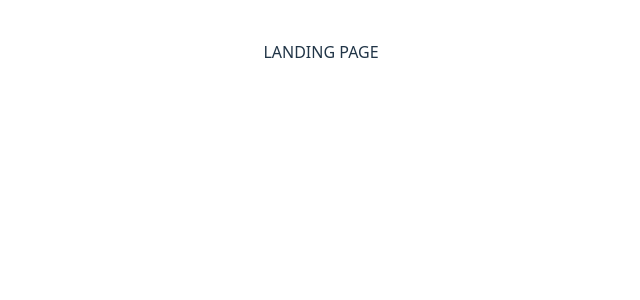
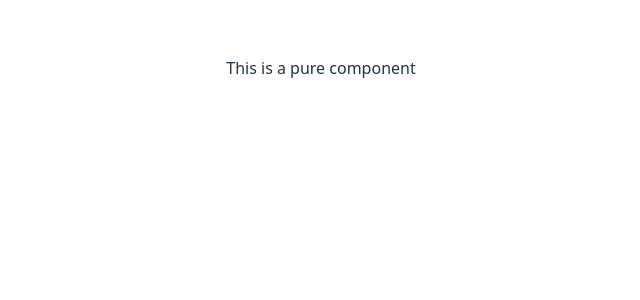
Before and after one commit to ChamodSilva/Module-7, a React (Vite) app in the folder ui/: page /page-four in a window 1280 px wide. Shown: the top 300 px of the page, without its empty margins (319-959 px from the left). Built offline with nearby package versions, Linux system fonts and the light colour scheme.

Commit message:
Up to date now

```diff
--- a/ui/src/App.jsx
+++ b/ui/src/App.jsx
@@ -1,6 +1,7 @@
 import { Container } from "@mui/material";
 import HomePage from "./containers/HomePage";
 import "./App.css";
+import AppRoutes from "./AppRoutes";
 
 function App()
 {
@@ -10,14 +11,8 @@ function App()
 
     // RETURN OF OUR VISUAL STUFF
     return (
-    <Container
-      sx=
-      {{
-        display: "flex",
-        height: "90vh",
-      }}
-    >
-      LANDING PAGE
+            <Container sx={{display: "flex", height: "90vh",}}>
+                <AppRoutes />
             </Container>
     );
 }
--- a/ui/src/AppRoutes.jsx
+++ b/ui/src/AppRoutes.jsx
@@ -1,26 +1,20 @@
-// special component containing all the possible routes for this app
-// any props passed into AppRoutes will also be passed onto
-// child components using {...props}
-function AppRoutes(props) {
-
+import { Typography } from "@mui/material";
+import HomePage from "./containers/HomePage";
+import { Routes, Route } from "react-router-dom";
+import PageThree from "./containers/PageThree";
+import PageFour from "./containers/PageFour";
+function AppRoutes(props)
+{
     return (
-    <Routes>
-        {/* index matches on default/home URL: / */}
-        <Route index element={<Homepage {...props} />} />
-
-        {/* nested routes, matches on /dash/messages etc */}
-        <Route path="dash" element={<DashboardPage {...props} />}>
-            <Route path="messages" element={<DashboardMessages />} />
-            <Route path="tasks" element={<DashboardTasks />} />
-        </Route>
-
-        <Route path='/about' element={<AboutPage {...props} />} />
-
-        {/* special route to handle if none of the above match */}
-        <Route path="*" element={<PageNotFound />} />
-    </Routes>
-    )
+        <Routes>
+            {/* index matches on default/home URL: / */}
+            <Route index element={<HomePage />} />
+            <Route path="/page-two" element={<Typography>Page 2</Typography>} />
+            <Route path="/page-three" element={<PageThree />} />
+            <Route path="/page-four" element={<PageFour />} />
+            {/* special route to handle if none of the above match */}
+            {/* <Route path="*" element={<PageNotFound />} /> */}
+        </Routes>
+    );
 }
-
 export default AppRoutes;
-// Name this file AppRoutes.jsx and store in new folder 'routes'
--- a/ui/src/components/ReactTemplate.jsx
+++ b/ui/src/components/ReactTemplate.jsx
@@ -2,7 +2,8 @@ import { useState } from "react";
 
 // NAME OF COMPONENT IS A ARROW FUNCTION
 
-const PureComponent = () => {
+function PureComponent()
+{
   // VARIABLES/STATE LIVE HERE
 
   // FUNCTIONS/EFFECTS LIVE HERE
@@ -15,7 +16,8 @@ const PureComponent = () => {
   );
 };
 
-const StatefulComponent = () => {
+function StatefulComponent()
+{
     const [on, setOn] = useState(false);
 
     return (
--- a/ui/src/containers/HomePage.jsx
+++ b/ui/src/containers/HomePage.jsx
@@ -1,4 +1,5 @@
-const HomePage = () => {
+function HomePage()
+{
     // VARIABLES/STATE LIVE HERE
 
     // FUNCTIONS/EFFECTS LIVE HERE
--- /dev/null
+++ b/ui/src/containers/PageFour.jsx
@@ -0,0 +1,15 @@
+function PageFour()
+{
+  // VARIABLES/STATE LIVE HERE
+
+  // FUNCTIONS/EFFECTS LIVE HERE
+
+  // RETURN LIVES HERE
+  return (
+    <div>
+      <p>This is a pure component</p>
+    </div>
+  );
+};
+
+export default PageFour;
--- /dev/null
+++ b/ui/src/containers/PageThree.jsx
@@ -0,0 +1,15 @@
+function PageThree()
+{
+  // VARIABLES/STATE LIVE HERE
+
+  // FUNCTIONS/EFFECTS LIVE HERE
+
+  // RETURN LIVES HERE
+  return (
+    <div>
+      <p>This is a pure component</p>
+    </div>
+  );
+};
+
+export default PageThree;
--- a/ui/src/main.jsx
+++ b/ui/src/main.jsx
@@ -2,9 +2,12 @@ import { StrictMode } from "react";
 import { createRoot } from "react-dom/client";
 import "./index.css";
 import App from "./App.jsx";
+import { BrowserRouter } from "react-router-dom"
 
 createRoot(document.getElementById("root")).render(
   <StrictMode>
-    <App />
+        <BrowserRouter>
+            <App />
+        </BrowserRouter>
   </StrictMode>
 );
```
Lines whose indentation alone changed are shown as unchanged.
